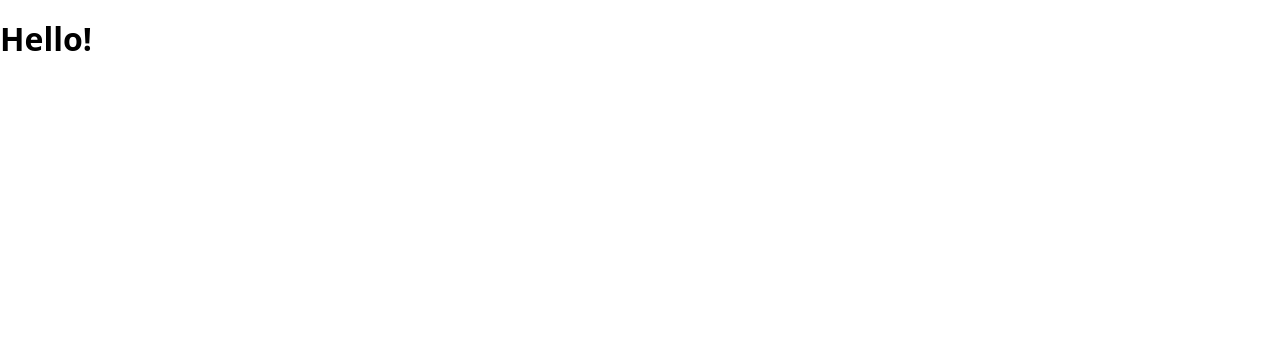
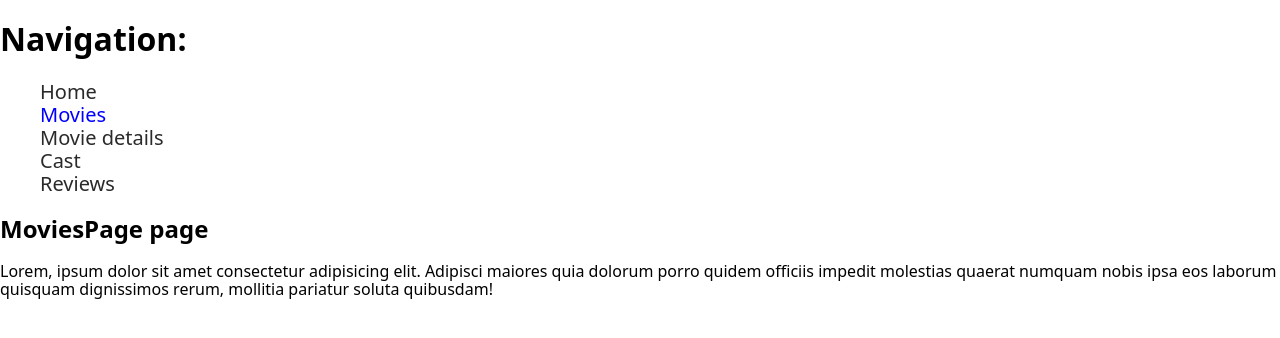
Before and after one commit to Maksym-Zyza/goit-react-hw-04-movies, a React (Create React App) app: page /movies in a window 1280 px wide. Shown: the top 338 px of the page. Built offline with nearby package versions, Linux system fonts and the light colour scheme.

Commit message:
добавлена базова навігація

```diff
--- a/package.json
+++ b/package.json
@@ -12,6 +12,7 @@
     "prop-types": "^15.7.2",
     "react": "^17.0.1",
     "react-dom": "^17.0.1",
+    "react-router-dom": "^5.2.0",
     "react-scripts": "4.0.3",
     "web-vitals": "^1.1.0"
   },
--- a/src/App.jsx
+++ b/src/App.jsx
@@ -1,11 +1,81 @@
 import React from 'react';
+import { Route, NavLink, Switch } from 'react-router-dom';
+import HomePage from './views/HomePage';
+import MoviesPage from './views/MoviesPage';
+import MovieDetailsPage from './views/MovieDetailsPage';
+import Cast from './views/Cast';
+import Reviews from './views/Reviews';
+import NotFoundViev from './views/NotFoundViev';
+import './styles.css';
 
 function App() {
   return (
-    <div>
-      <h1>Hello!</h1>
-    </div>
+    <>
+      <h1>Navigation:</h1>
+      <ul>
+        <li>
+          <NavLink
+            exact
+            to="/"
+            className="NavLink"
+            activeClassName="NavLink-active"
+          >
+            Home
+          </NavLink>
+        </li>
+        <li>
+          <NavLink
+            to="/movies"
+            className="NavLink"
+            activeClassName="NavLink-active"
+          >
+            Movies
+          </NavLink>
+        </li>
+        <li>
+          <NavLink
+            to="/movies/:movieId"
+            className="NavLink"
+            activeClassName="NavLink-active"
+          >
+            Movie details
+          </NavLink>
+        </li>
+        <li>
+          <NavLink
+            to="/movies/:movieId/cast"
+            className="NavLink"
+            activeClassName="NavLink-active"
+          >
+            Cast
+          </NavLink>
+        </li>
+        <li>
+          <NavLink
+            to="/movies/:movieId/reviews"
+            className="NavLink"
+            activeClassName="NavLink-active"
+          >
+            Reviews
+          </NavLink>
+        </li>
+      </ul>
+
+      <Switch>
+        <Route exact path="/" component={HomePage} />
+        <Route path="/movies" component={MoviesPage} />
+        <Route path="/movies/:movieId" component={MovieDetailsPage} />
+        <Route path="/movies/:movieId/cast" component={Cast} />
+        <Route path="movies/:movieId/reviews" component={Reviews} />
+        <Route component={NotFoundViev} />
+      </Switch>
+    </>
   );
 }
 
 export default App;
+
+// http://localhost:3000/
+// http://localhost:3000/autors
+// http://localhost:3000/books
+// exact - точное совпадение
--- a/src/index.js
+++ b/src/index.js
@@ -2,10 +2,13 @@ import React from 'react';
 import ReactDOM from 'react-dom';
 import App from './App';
 import 'modern-normalize/modern-normalize.css';
+import { BrowserRouter } from 'react-router-dom';
 
 ReactDOM.render(
   <React.StrictMode>
-    <App />
+    <BrowserRouter>
+      <App />
+    </BrowserRouter>
   </React.StrictMode>,
   document.getElementById('root'),
 );
--- /dev/null
+++ b/src/styles.css
@@ -0,0 +1,14 @@
+ul {
+  list-style: none;
+}
+
+.NavLink {
+  color: #2a2a2a;
+  font-size: 20px;
+  font-weight: 500;
+  text-decoration: none;
+}
+
+.NavLink-active {
+  color: blue;
+}
--- /dev/null
+++ b/src/views/Cast.jsx
@@ -0,0 +1,14 @@
+const Cast = () => {
+  return (
+    <div>
+      <h2> Cast page </h2>
+      <p>
+        Lorem, ipsum dolor sit amet consectetur adipisicing elit. Adipisci
+        maiores quia dolorum porro quidem officiis impedit molestias quaerat
+        numquam nobis
+      </p>
+    </div>
+  );
+};
+
+export default Cast;
--- /dev/null
+++ b/src/views/HomePage.jsx
@@ -0,0 +1,10 @@
+const HomePage = () => {
+  return (
+    <div>
+      <h2> HomePage page </h2>
+      <p>Lorem, ipsum dolor sit amet consectetur adipisicing elit.</p>
+    </div>
+  );
+};
+
+export default HomePage;
--- /dev/null
+++ b/src/views/MovieDetailsPage.jsx
@@ -0,0 +1,13 @@
+const MovieDetailsPage = () => {
+  return (
+    <div>
+      <h2> MovieDetailsPage page </h2>
+      <p>
+        Lorem, ipsum dolor sit amet consectetur adipisicing elit. Adipisci
+        maiores.
+      </p>
+    </div>
+  );
+};
+
+export default MovieDetailsPage;
--- /dev/null
+++ b/src/views/MoviesPage.jsx
@@ -0,0 +1,15 @@
+const MoviesPage = () => {
+  return (
+    <div>
+      <h2> MoviesPage page </h2>
+      <p>
+        Lorem, ipsum dolor sit amet consectetur adipisicing elit. Adipisci
+        maiores quia dolorum porro quidem officiis impedit molestias quaerat
+        numquam nobis ipsa eos laborum quisquam dignissimos rerum, mollitia
+        pariatur soluta quibusdam!
+      </p>
+    </div>
+  );
+};
+
+export default MoviesPage;
--- /dev/null
+++ b/src/views/NotFoundViev.jsx
@@ -0,0 +1,13 @@
+const NotFoundViev = () => {
+  return (
+    <div>
+      <h2 style={st}> 404 - NotFoundViev page </h2>
+    </div>
+  );
+};
+
+export default NotFoundViev;
+
+const st = {
+  color: 'red',
+};
--- /dev/null
+++ b/src/views/Reviews.jsx
@@ -0,0 +1,14 @@
+const Reviews = () => {
+  return (
+    <div>
+      <h2> Reviews page </h2>
+      <p>
+        Lorem, ipsum dolor sit amet consectetur adipisicing elit. Adipisci
+        maiores quia dolorum porro quidem officiis impedit molestias quaerat
+        numquam nobis
+      </p>
+    </div>
+  );
+};
+
+export default Reviews;
```
Also changed, not shown: 1 other file (tests, documents, lock files or other folders).
